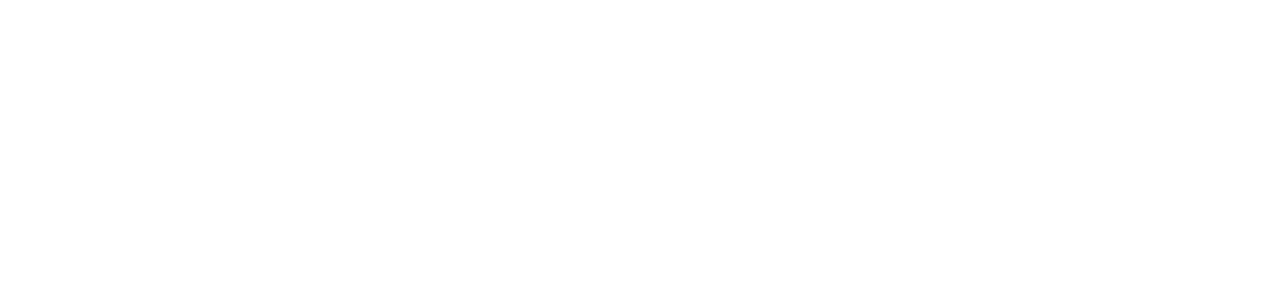
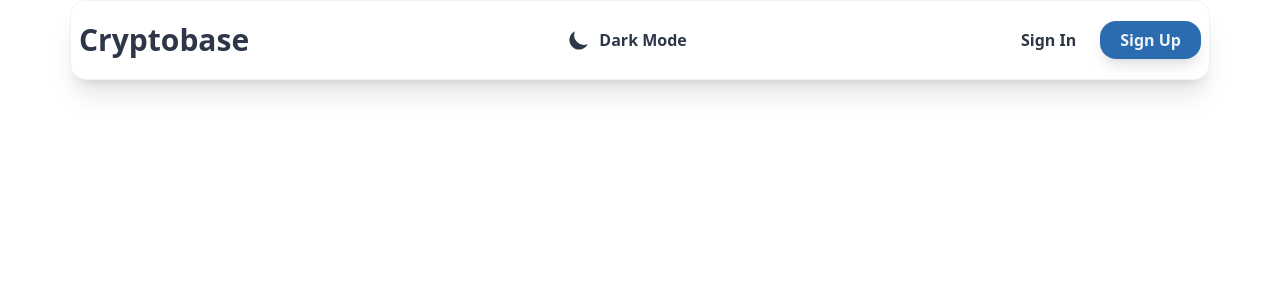
Before and after one commit to ITDevSolution/cryptocurrency-app, a React (Create React App) app: page / in a window 1280 px wide. Shown: the top 300 px of the page. Built offline with nearby package versions, Linux system fonts and the light colour scheme.

Commit message:
add: icons-react|navbar|themeoption|themecontext|designNav

```diff
--- a/package.json
+++ b/package.json
@@ -8,6 +8,7 @@
     "@testing-library/user-event": "^13.2.1",
     "react": "^18.2.0",
     "react-dom": "^18.2.0",
+    "react-icons": "^4.4.0",
     "react-router-dom": "^6.3.0",
     "react-scripts": "5.0.1",
     "web-vitals": "^2.1.0"
--- a/src/App.js
+++ b/src/App.js
@@ -1,6 +1,11 @@
+import Navbar from "./components/Navbar"
 import { ThemeProvider } from "./context/ThemeContext"
 function App() {
-  return <ThemeProvider></ThemeProvider>
+  return (
+    <ThemeProvider>
+      <Navbar />
+    </ThemeProvider>
+  )
 }
 
 export default App
--- /dev/null
+++ b/src/components/Navbar.jsx
@@ -0,0 +1,72 @@
+import React, { useState } from "react"
+import { Link } from "react-router-dom"
+import ThemeToggle from "./ThemeToggle"
+import { AiOutlineMenu, AiOutlineClose } from "react-icons/ai"
+
+const Navbar = () => {
+  const [nav, setNav] = useState(false)
+
+  const handleNav = () => {
+    setNav(!nav)
+  }
+
+  return (
+    <div className="rounded-div flex items-center justify-between h-20 font-bold">
+      <Link to="/">
+        <h1 className="text-3xl">Cryptobase</h1>
+      </Link>
+      <div className="hidden md:block">
+        <ThemeToggle />
+      </div>
+      <div className="hidden md:block">
+        <Link to="/signin" className="p-4 hover:text-accent">
+          Sign In
+        </Link>
+        <Link
+          to="/signin"
+          className="bg-button text-btnText px-5 py-2 ml-2 rounded-2xl shadow-lg hover:shadow-2xl"
+        >
+          Sign Up
+        </Link>
+      </div>
+      {/* Menu Icon */}
+      <div onClick={handleNav} className="block md:hidden cursor-pointer z-10">
+        {nav ? <AiOutlineClose size={20} /> : <AiOutlineMenu size={20} />}
+      </div>
+      {/* Mobile Menu */}
+      <div
+        className={
+          nav
+            ? "md:hidden fixed left-0 top-20 flex flex-col items-center justify-between w-full h-[90%] bg-primary ease-in duration-300 z-10"
+            : "fixed left-[-100%] top-20 h-[90%] flex flex-col items-center justify-between ease-in duration-300"
+        }
+      >
+        <ul className="w-full p-4 ">
+          <li className="border-b py-6">
+            <Link to="/">Home</Link>
+          </li>
+          <li className="border-b py-6">
+            <Link to="/">Account</Link>
+          </li>
+          <li className="py-6">
+            <ThemeToggle />
+          </li>
+        </ul>
+        <div className="flex flex-col w-full p-4">
+          <Link to="/signin">
+            <button className="w-full my-2 p-3 bg-primary border border-secondary rounded-2xl shadow-xl">
+              Sign In
+            </button>
+          </Link>
+          <Link to="/signup">
+            <button className="w-full my-2 p-3 bg-button text-btnText rounded-2xl shadow-xl">
+              Sign Up
+            </button>
+          </Link>
+        </div>
+      </div>
+    </div>
+  )
+}
+
+export default Navbar
--- /dev/null
+++ b/src/components/ThemeToggle.jsx
@@ -0,0 +1,31 @@
+import React, { useContext } from "react"
+import { ThemeContext } from "../context/ThemeContext"
+import { HiSun, HiMoon } from "react-icons/hi"
+
+const ThemeToggle = () => {
+  const { theme, setTheme } = useContext(ThemeContext)
+
+  return (
+    <div>
+      {theme === "dark" ? (
+        <div
+          className="flex items-center cursor-pointer"
+          onClick={() => setTheme(theme === "dark" ? "light" : "dark")}
+        >
+          <HiSun className="text-primary text-2xl mr-2" />
+          Ligh Mode
+        </div>
+      ) : (
+        <div
+          className="flex items-center cursor-pointer"
+          onClick={() => setTheme(theme === "light" ? "dark" : "light")}
+        >
+          <HiMoon className="text-primary text-2xl mr-2" />
+          Dark Mode
+        </div>
+      )}
+    </div>
+  )
+}
+
+export default ThemeToggle
--- a/src/context/ThemeContext.js
+++ b/src/context/ThemeContext.js
@@ -40,7 +40,7 @@
   }, [theme])
 
   return (
-    <ThemeContext.Provider values={{ theme, setTheme }}>
+    <ThemeContext.Provider value={{ theme, setTheme }}>
       {children}
     </ThemeContext.Provider>
   )
```
Also changed, not shown: 1 other file (tests, documents, lock files or other folders).
